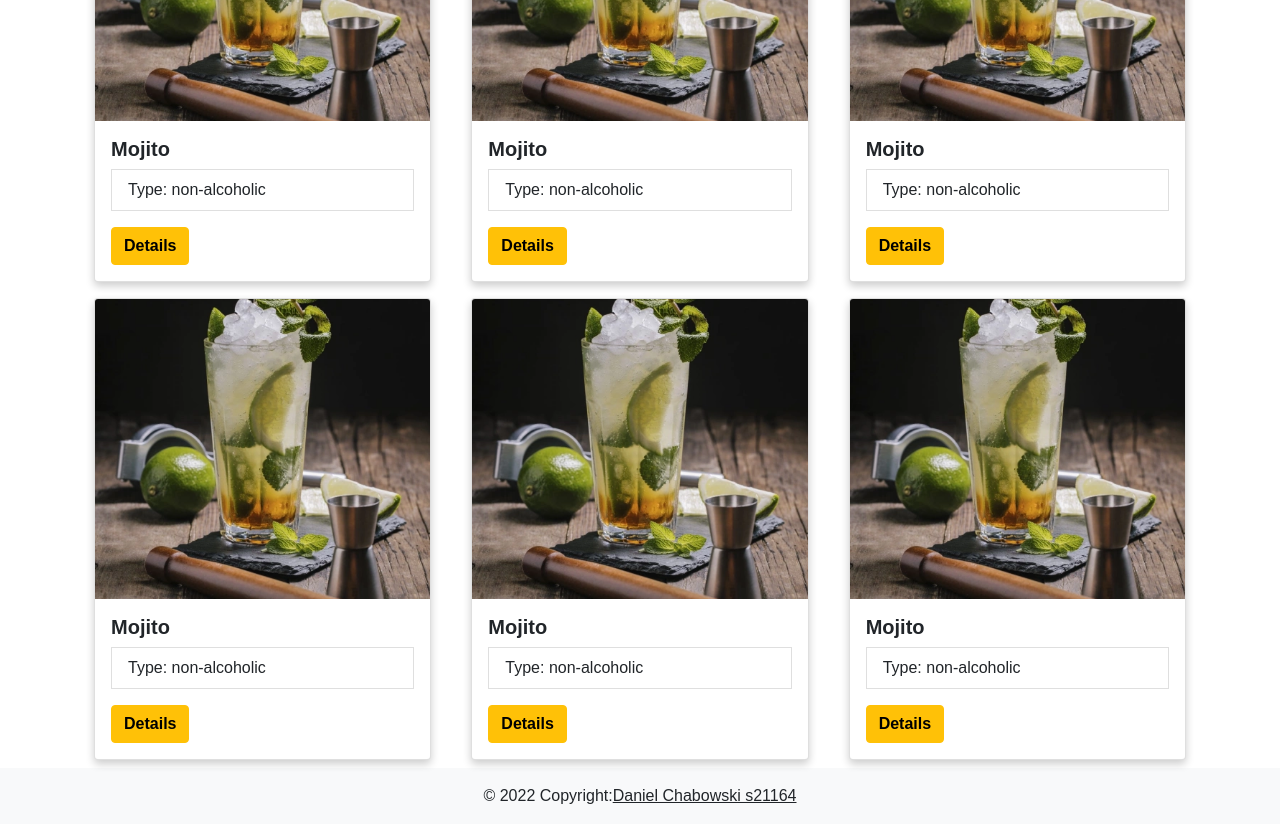
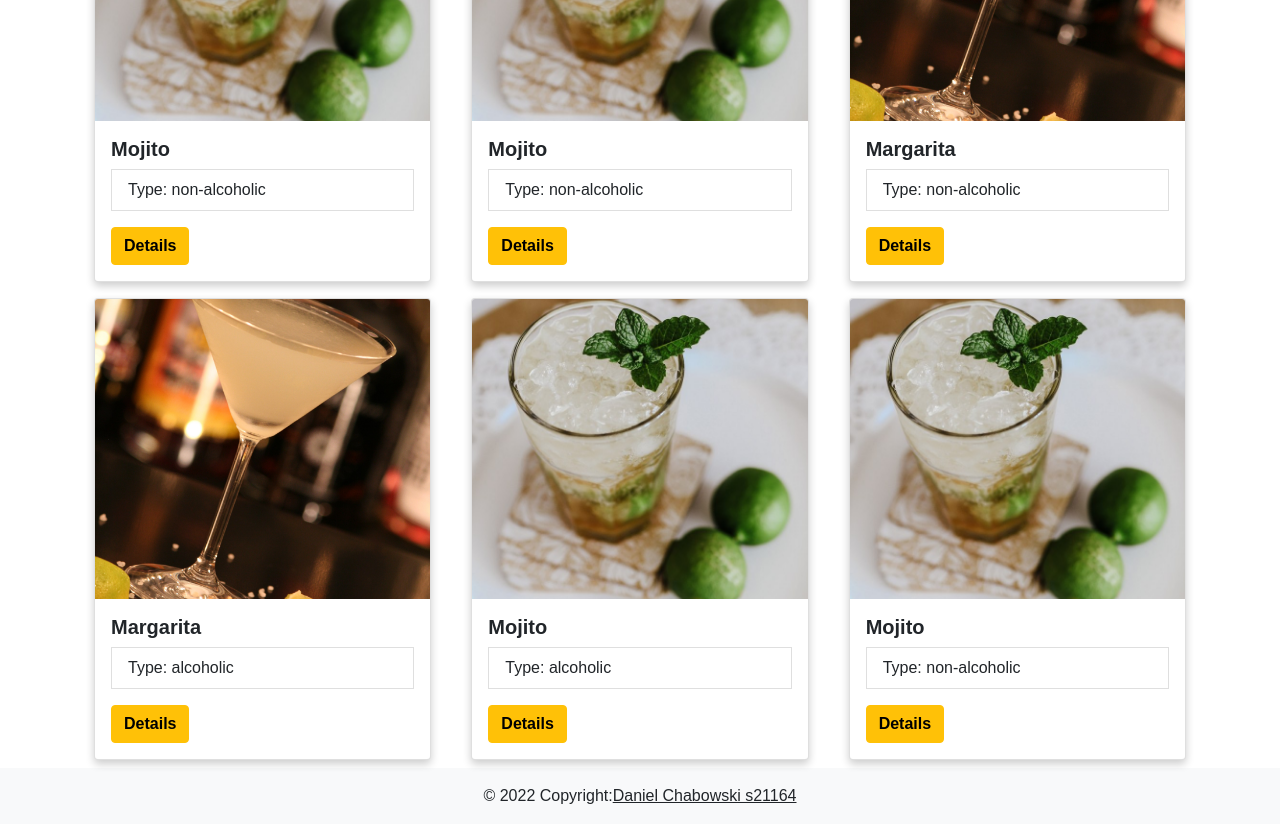
Before and after one commit to Szabek/cocktails_db, a React (Create React App) app: page / in a window 1280 px wide. Shown: the part 340-1164 px from the top of the page. Built offline with nearby package versions, Linux system fonts and the light colour scheme; data requests are answered from the project's data file.

Commit message:
new cocktails added

```diff
--- a/data/db.json
+++ b/data/db.json
@@ -44,7 +44,7 @@
       ]
     },
     {
-      "id": 3,
+      "id": 2,
       "name": "Mojito",
       "type": "non-alcoholic",
       "img": "mojito.jpg",
@@ -84,37 +84,34 @@
       ]
     },
     {
-      "id": 2,
-      "name": "Mojito",
+      "id": 3,
+      "name": "Margarita",
       "type": "non-alcoholic",
-      "img": "mojito.jpg",
-      "glass": "kubek",
-      "description": "Mojito (Spanish: [moˈxito]) is a traditional Cuban highball. Traditionally, a mojito is a cocktail that consists of five ingredients: white rum, sugar (traditionally sugar cane juice), lime juice, soda water, and mint. Its combination of sweetness, citrus, and herbaceous mint flavors is intended to complement the rum, and has made the mojito a popular summer drink.When preparing a mojito, fresh lime juice is added to sugar (or to simple syrup) and mint leaves. The mixture is then gently mashed with a muddler. The mint leaves should only be bruised to release the essential oils and should not be shredded. Then rum is added and the mixture is briefly stirred to dissolve the sugar and to lift the mint leaves up from the bottom for better presentation. Finally, the drink is topped with crushed ice and sparkling soda water. Mint leaves and lime wedges are used to garnish the glass.  The mojito is one of the most famous rum-based highballs. There are several versions of the mojito.",
+      "img": "margarita.jpg",
+      "glass": "Cocktail glass",
+      "description": "A margarita is a cocktail consisting of tequila, orange liqueur, and lime juice often served with salt on the rim of the glass. The drink is served shaken with ice (on the rocks), blended with ice (frozen margarita), or without ice (straight up).",
       "ingredients": [
         {
-          "name": "Biały Rum",
+          "name": "Tequila",
           "amount": "50",
           "measurement": "ml"
         },
         {
-          "name": "Limonka",
-          "amount": "0.5",
-          "measurement": "szt"
+          "name": "Triple sec",
+          "amount": "30",
+          "measurement": "ml"
         },
         {
-          "name": "Cukier Trzcinowy",
-          "amount": "2",
-          "measurement": "łyżeczki"
+          "name": "Lime juice",
+          "amount": "10",
+          "measurement": "ml"
         }
       ],
       "instructions": [
-        "Limonkę wyszorować, pokroić na ćwiartki i wrzucić do szklanki.",
-        "Zasypać cukrem i dokładnie ugnieść.",
-        "Następnie dodać listki mięty i znowu ugnieść.",
-        "Do połowy wysokości szklanki dodać lód, a następnie rum i znów lód.",
-        "Zamieszać.",
-        "Na wierzch dodać wodę gazowaną i delikatnie zmieszać.",
-        "Szklankę udekorować limonką i listkami mięty."
+        "Rub the rim of the glass with the lime slice to make the salt stick to it.",
+        "Take care to moisten only the outer rim and sprinkle the salt on it.",
+        "The salt should present to the lips of the imbiber and never mix into the cocktail.",
+        "Shake the other ingredients with ice, then carefully pour into the glass."
       ],
       "ratings": [
         4,
@@ -124,9 +121,46 @@
       ]
     },
     {
-      "id": 3,
+      "id": 4,
+      "name": "Margarita",
+      "type": "alcoholic",
+      "img": "margarita.jpg",
+      "glass": "Cocktail glass",
+      "description": "A margarita is a cocktail consisting of tequila, orange liqueur, and lime juice often served with salt on the rim of the glass. The drink is served shaken with ice (on the rocks), blended with ice (frozen margarita), or without ice (straight up).",
+      "ingredients": [
+        {
+          "name": "Tequila",
+          "amount": "50",
+          "measurement": "ml"
+        },
+        {
+          "name": "Triple sec",
+          "amount": "30",
+          "measurement": "ml"
+        },
+        {
+          "name": "Lime juice",
+          "amount": "10",
+          "measurement": "ml"
+        }
+      ],
+      "instructions": [
+        "Rub the rim of the glass with the lime slice to make the salt stick to it.",
+        "Take care to moisten only the outer rim and sprinkle the salt on it.",
+        "The salt should present to the lips of the imbiber and never mix into the cocktail.",
+        "Shake the other ingredients with ice, then carefully pour into the glass."
+      ],
+      "ratings": [
+        4,
+        5,
+        2,
+        4
+      ]
+    },
+    {
+      "id": 5,
       "name": "Mojito",
-      "type": "non-alcoholic",
+      "type": "alcoholic",
       "img": "mojito.jpg",
       "glass": "url",
       "description": "Mojito (Spanish: [moˈxito]) is a traditional Cuban highball. Traditionally, a mojito is a cocktail that consists of five ingredients: white rum, sugar (traditionally sugar cane juice), lime juice, soda water, and mint. Its combination of sweetness, citrus, and herbaceous mint flavors is intended to complement the rum, and has made the mojito a popular summer drink.When preparing a mojito, fresh lime juice is added to sugar (or to simple syrup) and mint leaves. The mixture is then gently mashed with a muddler. The mint leaves should only be bruised to release the essential oils and should not be shredded. Then rum is added and the mixture is briefly stirred to dissolve the sugar and to lift the mint leaves up from the bottom for better presentation. Finally, the drink is topped with crushed ice and sparkling soda water. Mint leaves and lime wedges are used to garnish the glass.  The mojito is one of the most famous rum-based highballs. There are several versions of the mojito.",
@@ -164,47 +198,7 @@
       ]
     },
     {
-      "id": 4,
-      "name": "Mojito",
-      "type": "non-alcoholic",
-      "img": "mojito.jpg",
-      "glass": "url",
-      "description": "Mojito (Spanish: [moˈxito]) is a traditional Cuban highball. Traditionally, a mojito is a cocktail that consists of five ingredients: white rum, sugar (traditionally sugar cane juice), lime juice, soda water, and mint. Its combination of sweetness, citrus, and herbaceous mint flavors is intended to complement the rum, and has made the mojito a popular summer drink.When preparing a mojito, fresh lime juice is added to sugar (or to simple syrup) and mint leaves. The mixture is then gently mashed with a muddler. The mint leaves should only be bruised to release the essential oils and should not be shredded. Then rum is added and the mixture is briefly stirred to dissolve the sugar and to lift the mint leaves up from the bottom for better presentation. Finally, the drink is topped with crushed ice and sparkling soda water. Mint leaves and lime wedges are used to garnish the glass.  The mojito is one of the most famous rum-based highballs. There are several versions of the mojito.",
-      "ingredients": [
-        {
-          "name": "Biały Rum",
-          "amount": "50",
-          "measurement": "ml"
-        },
-        {
-          "name": "Limonka",
-          "amount": "0.5",
-          "measurement": "szt"
-        },
-        {
-          "name": "Cukier Trzcinowy",
-          "amount": "2",
-          "measurement": "łyżeczki"
-        }
-      ],
-      "instructions": [
-        "Limonkę wyszorować, pokroić na ćwiartki i wrzucić do szklanki.",
-        "Zasypać cukrem i dokładnie ugnieść.",
-        "Następnie dodać listki mięty i znowu ugnieść.",
-        "Do połowy wysokości szklanki dodać lód, a następnie rum i znów lód.",
-        "Zamieszać.",
-        "Na wierzch dodać wodę gazowaną i delikatnie zmieszać.",
-        "Szklankę udekorować limonką i listkami mięty."
-      ],
-      "ratings": [
-        4,
-        5,
-        2,
-        4
-      ]
-    },
-    {
-      "id": 5,
+      "id": 6,
       "name": "Mojito",
       "type": "non-alcoholic",
       "img": "mojito.jpg",
@@ -249,41 +243,8 @@
       "id": 1,
       "id_coctail": 1,
       "author": "Daniel",
-      "date": "29-04-2022",
+      "date": "2022-06-30",
       "message": "Super smak!"
-    },
-    {
-      "id": 2,
-      "id_coctail": 1,
-      "author": "Krzysztof",
-      "date": "29-04-2022",
-      "message": "Super smak2!"
-    },
-    {
-      "id_coctail": 2,
-      "message": "Goog Good",
-      "author": "Tom",
-      "id": 3
-    },
-    {
-      "id_coctail": 2,
-      "message": "Good Good",
-      "author": "Tom",
-      "id": 4
-    },
-    {
-      "id": 5,
-      "id_coctail": 2,
-      "author": "Tom",
-      "date": 1656630103908,
-      "message": "asdasdsd"
-    },
-    {
-      "id": 6,
-      "id_coctail": 2,
-      "author": "111",
-      "date": "2022-06-30T23:05:45.811Z",
-      "message": "111"
     },
     {
       "id": 7,
--- a/src/context.js
+++ b/src/context.js
@@ -17,7 +17,7 @@ export default function AppContextProvider({children}) {
                 setCocktails(data);
                 setLoading(false);
                 if (searchTerm != '') {
-                    let newCocktailsList = cocktails.filter(cocktail => cocktail.name.toLowerCase().includes(searchTerm))
+                    let newCocktailsList = cocktails.filter(cocktail => cocktail.name.toLowerCase().includes(searchTerm.toLowerCase()))
                     setCocktails(newCocktailsList);
                 }
             })
```
Also changed, not shown: public/images/margarita.jpg (added), public/images/mojito.jpg.
